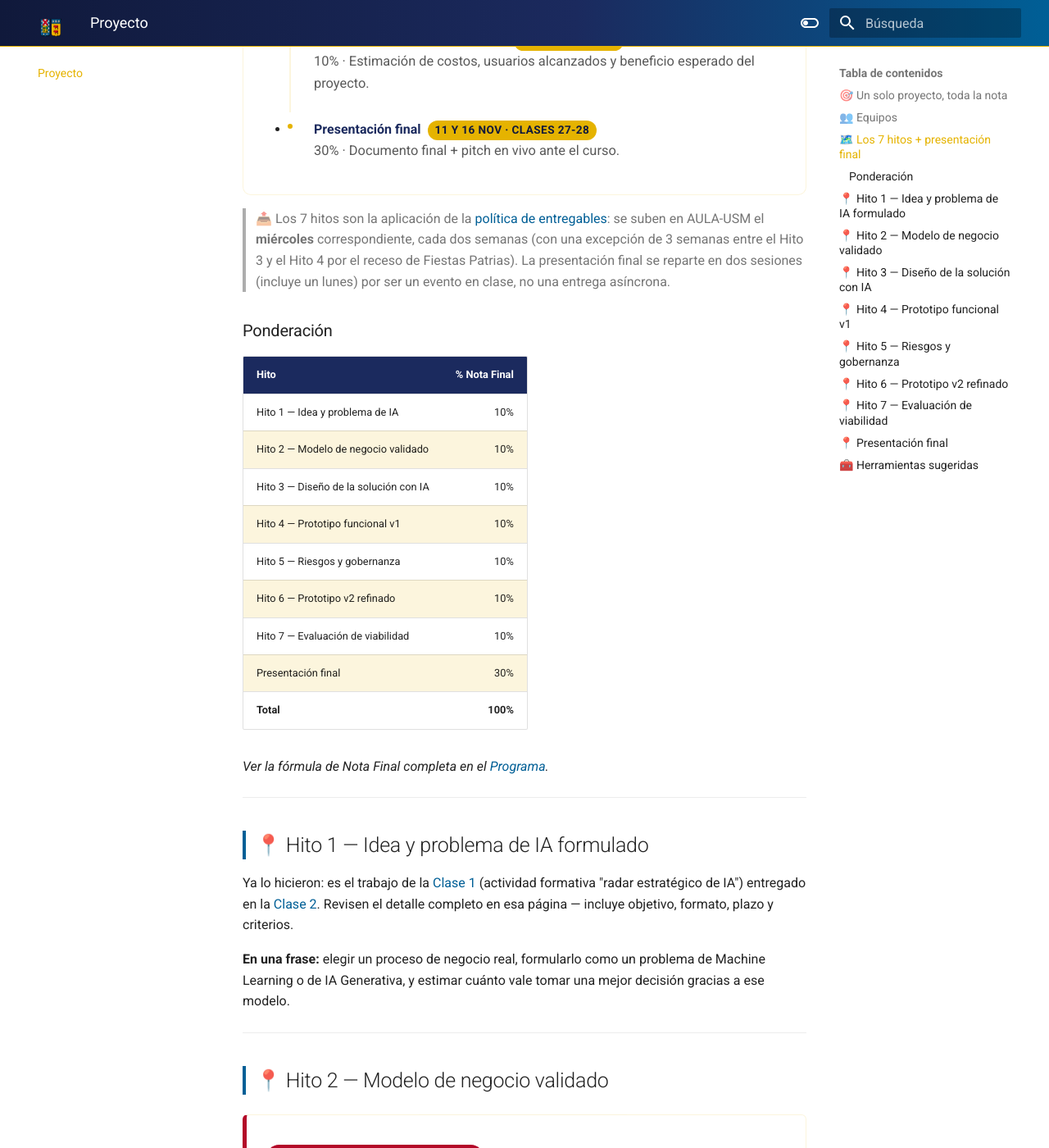
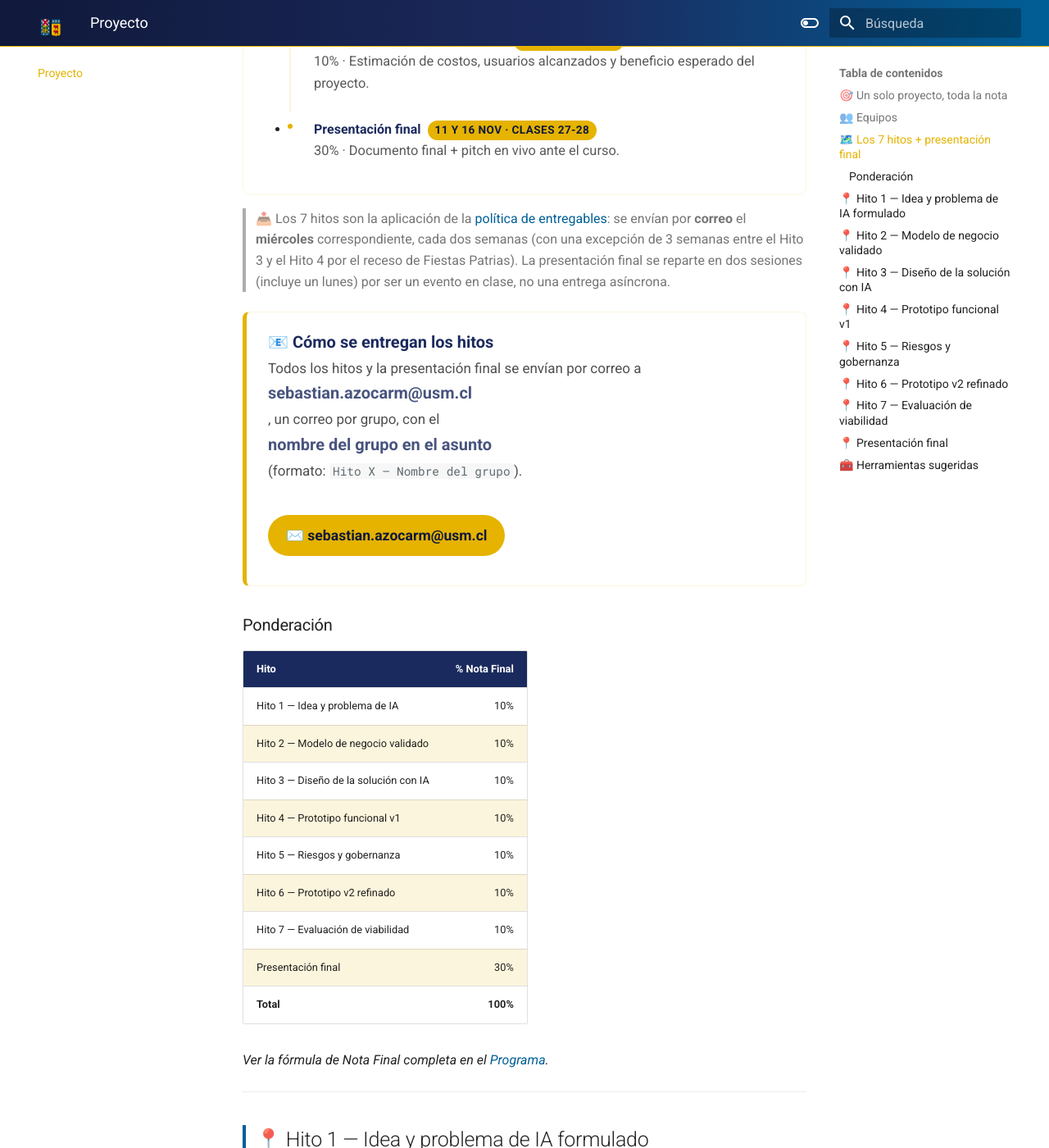
Before and after one commit to hizocar/ia-course-usm, an MkDocs documentation site: the page built from docs/proyecto.md, in a window 1280 px wide and 1400 px high, scrolled down 2027 px. Shown: the whole window at 82% size. Built offline with MkDocs 1.6.1 and Material for MkDocs 9.7.7, drawn with Linux system fonts in a browser that asks for light colours; some of the changed text lies outside the part shown.

Commit message:
Switch deliverable submissions to email, and add Clase 3 & 4
- All 7 hitos + presentación final now specify submission by email to
  sebastian.azocarm@usm.cl, one email per group, with the group name
  in the subject line (format: "Hito X – Nombre del grupo"), replacing
  the earlier "subido en AULA-USM" placeholder wording. Added a
  prominent .usm-cta email callout on the Proyecto page.
- Add docs/clases/clase3.md (IA Generativa a fondo: prompting RCTF
  framework, GPTs/Projects/Gems, comparing ChatGPT/Claude/Gemini) and
  clase4.md (Business Model Canvas, with a new .usm-bmc CSS-grid visual
  of the 9 blocks, a guided case, and an interactive chart on where AI
  typically shows up in the canvas) — both formative, feeding Hito 2.
- Add 2 new interactive charts (chart-genai-fortalezas,
  chart-ia-bloques-bmc) and register Clase 3/4 in mkdocs.yml nav and
  clases.md.

Co-Authored-By: Claude Sonnet 5 <noreply@anthropic.com>

```diff
--- a/docs/javascripts/charts.js
+++ b/docs/javascripts/charts.js
@@ -200,6 +200,98 @@ document$.subscribe(function () {
         },
       },
     },
+
+    /* ---------------- Clase 3 ---------------- */
+    "chart-genai-fortalezas": {
+      type: "radar",
+      data: {
+        labels: [
+          "Redacción y comunicación",
+          "Documentos largos",
+          "Integración empresarial",
+          "Multimodalidad (texto/imagen/video)",
+          "Búsqueda y datos actualizados",
+        ],
+        datasets: [
+          {
+            label: "ChatGPT",
+            data: [4.5, 3.5, 4, 3.5, 4],
+            borderColor: BLUE,
+            backgroundColor: "#005f9633",
+            pointBackgroundColor: BLUE,
+          },
+          {
+            label: "Claude",
+            data: [4, 4.5, 3.5, 3, 3],
+            borderColor: NAVY,
+            backgroundColor: "#1b2a5e33",
+            pointBackgroundColor: NAVY,
+          },
+          {
+            label: "Gemini",
+            data: [3.5, 3.5, 4.5, 4.5, 4.5],
+            borderColor: GOLD,
+            backgroundColor: "#e5b30033",
+            pointBackgroundColor: GOLD,
+          },
+        ],
+      },
+      options: {
+        responsive: true,
+        plugins: {
+          legend: { labels: { color: textColor() } },
+          tooltip: { callbacks: { label: (ctx) => `${ctx.dataset.label}: ${ctx.raw} / 5` } },
+        },
+        scales: {
+          r: {
+            min: 0,
+            max: 5,
+            angleLines: { color: gridColor() },
+            grid: { color: gridColor() },
+            pointLabels: { color: textColor() },
+            ticks: { display: false },
+          },
+        },
+      },
+    },
+
+    /* ---------------- Clase 4 ---------------- */
+    "chart-ia-bloques-bmc": {
+      type: "bar",
+      data: {
+        labels: [
+          "Propuesta de valor",
+          "Actividades clave",
+          "Recursos clave",
+          "Estructura de costos",
+          "Canales",
+          "Relación con clientes",
+          "Fuentes de ingreso",
+          "Socios clave",
+          "Segmentos de clientes",
+        ],
+        datasets: [
+          {
+            label: "Frecuencia con que la IA aparece en este bloque (1-5, ilustrativo)",
+            data: [5, 4.5, 4, 3.5, 2.5, 2.5, 2, 1.5, 1],
+            backgroundColor: [GOLD, BLUE, BLUE, RED, BLUE, BLUE, RED, GREY, GREY],
+            borderRadius: 6,
+          },
+        ],
+      },
+      options: {
+        indexAxis: "y",
+        responsive: true,
+        plugins: {
+          legend: { display: false },
+          tooltip: { callbacks: { label: (ctx) => `Frecuencia: ${ctx.raw} / 5` } },
+        },
+        scales: {
+          x: { min: 0, max: 5, grid: { color: gridColor() }, ticks: { color: textColor() } },
+          y: { grid: { display: false }, ticks: { color: textColor() } },
+        },
+      },
+    },
   };
 
   Object.keys(charts).forEach((id) => {
--- a/docs/proyecto.md
+++ b/docs/proyecto.md
@@ -74,10 +74,18 @@ trabajo del hito anterior.
 </ul>
 </div>
 
-> 📤 Los 7 hitos son la aplicación de la [política de entregables](calendario.md): se suben en
-> AULA-USM el **miércoles** correspondiente, cada dos semanas (con una excepción de 3 semanas entre
-> el Hito 3 y el Hito 4 por el receso de Fiestas Patrias). La presentación final se reparte en dos
-> sesiones (incluye un lunes) por ser un evento en clase, no una entrega asíncrona.
+> 📤 Los 7 hitos son la aplicación de la [política de entregables](calendario.md): se envían por
+> **correo** el **miércoles** correspondiente, cada dos semanas (con una excepción de 3 semanas
+> entre el Hito 3 y el Hito 4 por el receso de Fiestas Patrias). La presentación final se reparte en
+> dos sesiones (incluye un lunes) por ser un evento en clase, no una entrega asíncrona.
+
+<div class="usm-cta" markdown>
+<div class="usm-cta-text">
+<strong>📧 Cómo se entregan los hitos</strong>
+<span>Todos los hitos y la presentación final se envían por correo a <strong>sebastian.azocarm@usm.cl</strong>, un correo por grupo, con el <strong>nombre del grupo en el asunto</strong> (formato: <code>Hito X – Nombre del grupo</code>).</span>
+</div>
+[✉️ sebastian.azocarm@usm.cl](mailto:sebastian.azocarm@usm.cl){.usm-btn}
+</div>
 
 ### Ponderación
 
@@ -123,8 +131,9 @@ componente de IA sea parte central de la propuesta de valor, no un agregado.
    recursos clave, estructura de costos, etc.) y por qué es central y no accesorio.
 3. Identifiquen al menos un competidor o alternativa actual (con o sin IA) y qué los diferenciaría.
 
-**Formato y entrega:** documento o lámina con el canvas + media página de justificación, subido en
-AULA-USM. **Plazo:** miércoles 19 de agosto de 2026, 23:59.
+**Formato y entrega:** documento o lámina con el canvas + media página de justificación, enviado
+por correo a **sebastian.azocarm@usm.cl** (asunto: `Hito 2 – Nombre del grupo`). **Plazo:**
+miércoles 19 de agosto de 2026, 23:59.
 
 **Criterios de evaluación:** completitud del canvas · coherencia interna entre bloques · claridad de
 por qué la IA es central a la propuesta de valor.
@@ -149,8 +158,9 @@ por qué la IA es central a la propuesta de valor.
 3. Dibujen un flujo simple (puede ser a mano, fotografiado) de cómo la solución se inserta en el
    proceso de negocio del Hito 2.
 
-**Formato y entrega:** documento breve (máx. 2 páginas) con la especificación y el flujo, subido en
-AULA-USM. **Plazo:** miércoles 2 de septiembre de 2026, 23:59.
+**Formato y entrega:** documento breve (máx. 2 páginas) con la especificación y el flujo, enviado
+por correo a **sebastian.azocarm@usm.cl** (asunto: `Hito 3 – Nombre del grupo`). **Plazo:**
+miércoles 2 de septiembre de 2026, 23:59.
 
 **Criterios de evaluación:** claridad técnica no-técnica de la especificación · justificación
 razonada de la tecnología elegida · coherencia con los hitos anteriores.
@@ -179,7 +189,8 @@ solución diseñada en el Hito 3, usando herramientas de IA que no requieren pro
    (capturas o transcripciones) y qué limitaciones detectaron al probarlo.
 
 **Formato y entrega:** documento breve + evidencia del prototipo (capturas, enlace compartible, o
-archivo del flujo), subido en AULA-USM. **Plazo:** miércoles 23 de septiembre de 2026, 23:59.
+archivo del flujo), enviado por correo a **sebastian.azocarm@usm.cl** (asunto: `Hito 4 – Nombre del
+grupo`). **Plazo:** miércoles 23 de septiembre de 2026, 23:59.
 
 **Criterios de evaluación:** el prototipo efectivamente funciona · coherencia con el Hito 3 ·
 honestidad al documentar límites y fallas observadas.
@@ -203,8 +214,9 @@ vistos en las Clases 15-16.
 3. Indiquen qué información de su prototipo **no debería** exponerse a una herramienta pública de IA
    sin resguardos, y por qué.
 
-**Formato y entrega:** documento breve (máx. 2 páginas), subido en AULA-USM. **Plazo:** miércoles 7
-de octubre de 2026, 23:59.
+**Formato y entrega:** documento breve (máx. 2 páginas), enviado por correo a
+**sebastian.azocarm@usm.cl** (asunto: `Hito 5 – Nombre del grupo`). **Plazo:** miércoles 7 de
+octubre de 2026, 23:59.
 
 **Criterios de evaluación:** especificidad de los riesgos identificados (no genéricos) · viabilidad
 real de las mitigaciones propuestas.
@@ -227,8 +239,9 @@ mitigaciones de riesgo del Hito 5, tras el Taller de Prototipado de las Clases 1
 2. Implementen al menos una de las mitigaciones de riesgo propuestas en el Hito 5.
 3. Documenten qué cambió respecto a la v1 y por qué.
 
-**Formato y entrega:** documento breve + evidencia actualizada del prototipo, subido en AULA-USM.
-**Plazo:** miércoles 21 de octubre de 2026, 23:59.
+**Formato y entrega:** documento breve + evidencia actualizada del prototipo, enviado por correo a
+**sebastian.azocarm@usm.cl** (asunto: `Hito 6 – Nombre del grupo`). **Plazo:** miércoles 21 de
+octubre de 2026, 23:59.
 
 **Criterios de evaluación:** evidencia real de mejora respecto al Hito 4 · integración efectiva de
 al menos una mitigación de riesgo.
@@ -252,8 +265,9 @@ Clases 22-23, si el proyecto vale la pena implementarlo.
    explícitos.
 4. Concluyan, con esos números, si el proyecto es viable y bajo qué condiciones.
 
-**Formato y entrega:** documento breve (máx. 2 páginas) con la evaluación de viabilidad, subido en
-AULA-USM. **Plazo:** miércoles 4 de noviembre de 2026, 23:59.
+**Formato y entrega:** documento breve (máx. 2 páginas) con la evaluación de viabilidad, enviado
+por correo a **sebastian.azocarm@usm.cl** (asunto: `Hito 7 – Nombre del grupo`). **Plazo:**
+miércoles 4 de noviembre de 2026, 23:59.
 
 **Criterios de evaluación:** razonabilidad y explicitud de los supuestos · coherencia de la
 conclusión de viabilidad con los números presentados.
@@ -279,7 +293,8 @@ el curso.
 
 **Formato y entrega**
 
-- Documento final en AULA-USM: **miércoles 11 de noviembre de 2026, hasta las 23:59**.
+- Documento final enviado por correo a **sebastian.azocarm@usm.cl** (asunto: `Presentación Final –
+  Nombre del grupo`): **miércoles 11 de noviembre de 2026, hasta las 23:59**.
 - Presentación en vivo, repartida entre las sesiones del **11 y 16 de noviembre**, según el orden
   que defina el equipo docente.
 
--- a/docs/stylesheets/extra.css
+++ b/docs/stylesheets/extra.css
@@ -563,3 +563,75 @@
   background: #f2c334;
   transform: translateY(-1px);
 }
+
+/* Business Model Canvas (mini-visual) -----------------------------------------*/
+.usm-bmc {
+  display: grid;
+  grid-template-columns: repeat(5, 1fr);
+  grid-template-rows: auto auto auto;
+  grid-template-areas:
+    "partners activities value relations segments"
+    "partners resources  value channels  segments"
+    "costs    costs       costs revenue  revenue";
+  gap: 6px;
+  margin: 1.5rem 0;
+  font-size: 0.8rem;
+}
+
+.usm-bmc-block {
+  border: 1px solid var(--md-accent-fg-color--transparent);
+  border-radius: 6px;
+  padding: 0.6rem 0.7rem;
+  background: var(--md-default-bg-color);
+  border-top: 3px solid var(--usm-blue);
+}
+
+.usm-bmc-block strong {
+  display: block;
+  font-size: 0.8rem;
+  color: var(--usm-navy);
+  margin-bottom: 0.3rem;
+}
+
+[data-md-color-scheme="slate"] .usm-bmc-block strong {
+  color: #eef1fb;
+}
+
+.usm-bmc-block span {
+  display: block;
+  font-size: 0.72rem;
+  opacity: 0.8;
+}
+
+.usm-bmc-block.usm-bmc-value {
+  border-top-color: var(--usm-gold);
+  background: var(--md-accent-fg-color--transparent);
+}
+
+.usm-bmc-block.usm-bmc-cost,
+.usm-bmc-block.usm-bmc-revenue {
+  border-top-color: var(--usm-red);
+}
+
+.usm-bmc-partners { grid-area: partners; }
+.usm-bmc-activities { grid-area: activities; }
+.usm-bmc-resources { grid-area: resources; }
+.usm-bmc-value { grid-area: value; }
+.usm-bmc-relations { grid-area: relations; }
+.usm-bmc-channels { grid-area: channels; }
+.usm-bmc-segments { grid-area: segments; }
+.usm-bmc-cost { grid-area: costs; }
+.usm-bmc-revenue { grid-area: revenue; }
+
+@media (max-width: 640px) {
+  .usm-bmc {
+    grid-template-columns: 1fr 1fr;
+    grid-template-areas:
+      "partners  activities"
+      "partners  resources"
+      "value     value"
+      "relations channels"
+      "segments  segments"
+      "costs     revenue";
+  }
+}
--- a/mkdocs.yml
+++ b/mkdocs.yml
@@ -78,4 +78,6 @@ nav:
       - clases/clases.md
       - "Clase 1 · Presentación e Introducción a la IA": clases/clase1.md
       - "Clase 2 · Machine Learning para Negocios": clases/clase2.md
+      - "Clase 3 · IA Generativa a Fondo": clases/clase3.md
+      - "Clase 4 · Business Model Canvas": clases/clase4.md
   - Calendario: calendario.md
```
Also changed, not shown: docs/clases/clase2.md (+5 -5 lines), docs/clases/clase3.md (added, +128 -0 lines), docs/clases/clase4.md (added, +128 -0 lines), docs/clases/clases.md (+15 -1 lines).
